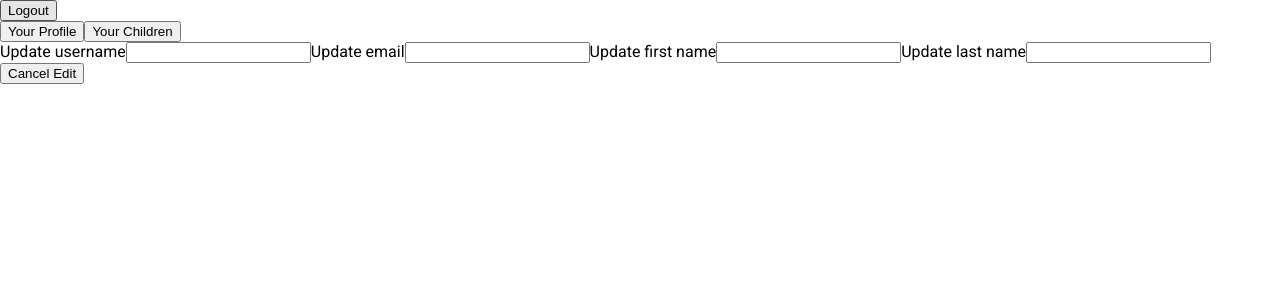
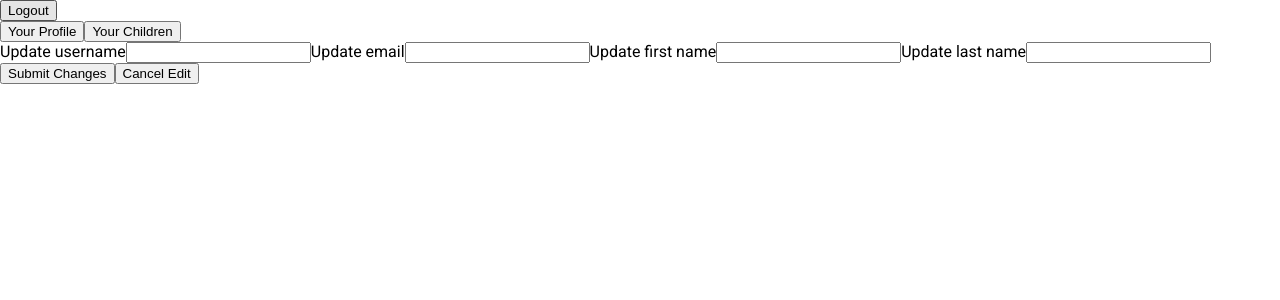
Before and after one commit to rc-devs/baby_chart_fe, an Angular app in the folder baby_chart_fe/: page /dashboard/edit-user in a window 1280 px wide. Shown: the top 300 px of the page. Built offline with nearby package versions, Linux system fonts and the light colour scheme.

Commit message:
submit button

```diff
--- a/baby_chart_fe/src/app/features/edit-user/edit-user.component.html
+++ b/baby_chart_fe/src/app/features/edit-user/edit-user.component.html
@@ -9,4 +9,5 @@
     <input type="text" name="name_last" [formControl]="updateUserDataForm.controls.name_last">
 </form>
 
+<button type="submit">Submit Changes</button>
 <button [routerLink]="['/dashboard/user-profile']" routerLinkActive="router-link-active">Cancel Edit</button> <!-- disable if form is not pristine -->
```
